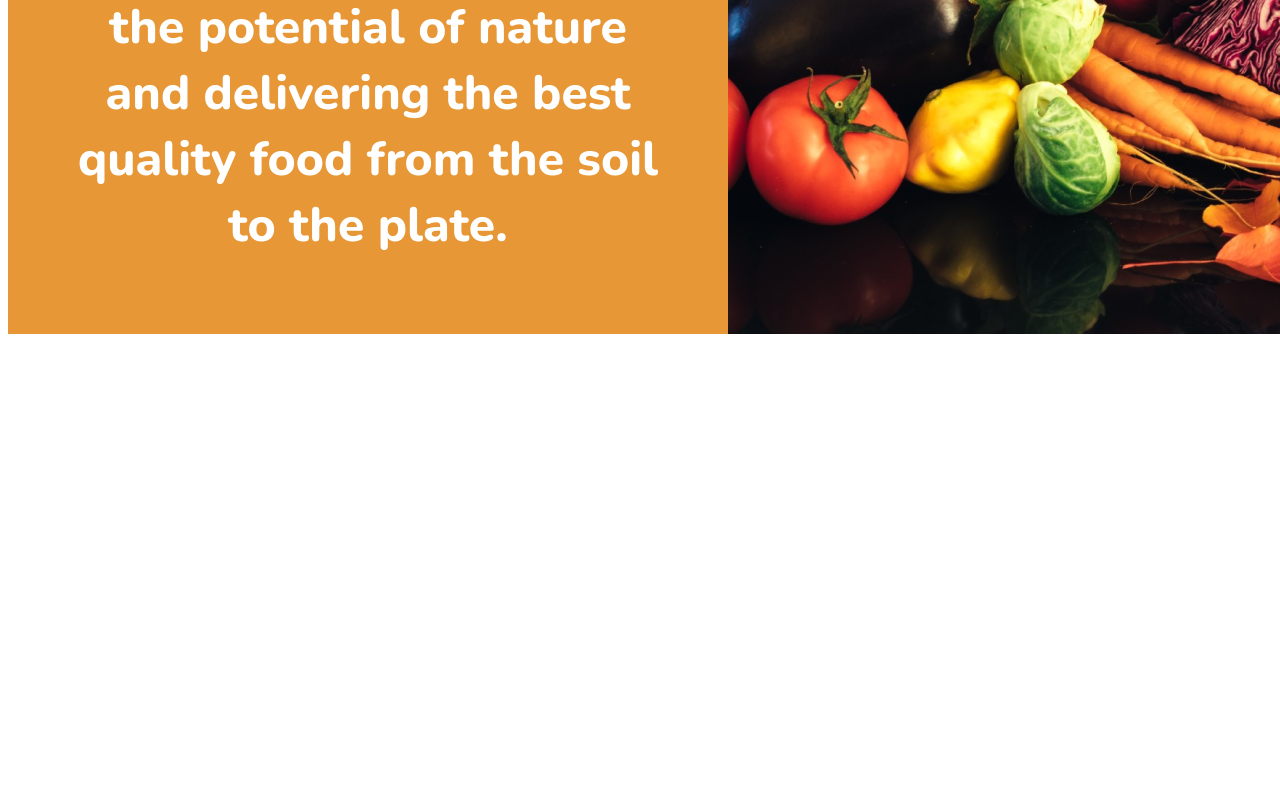
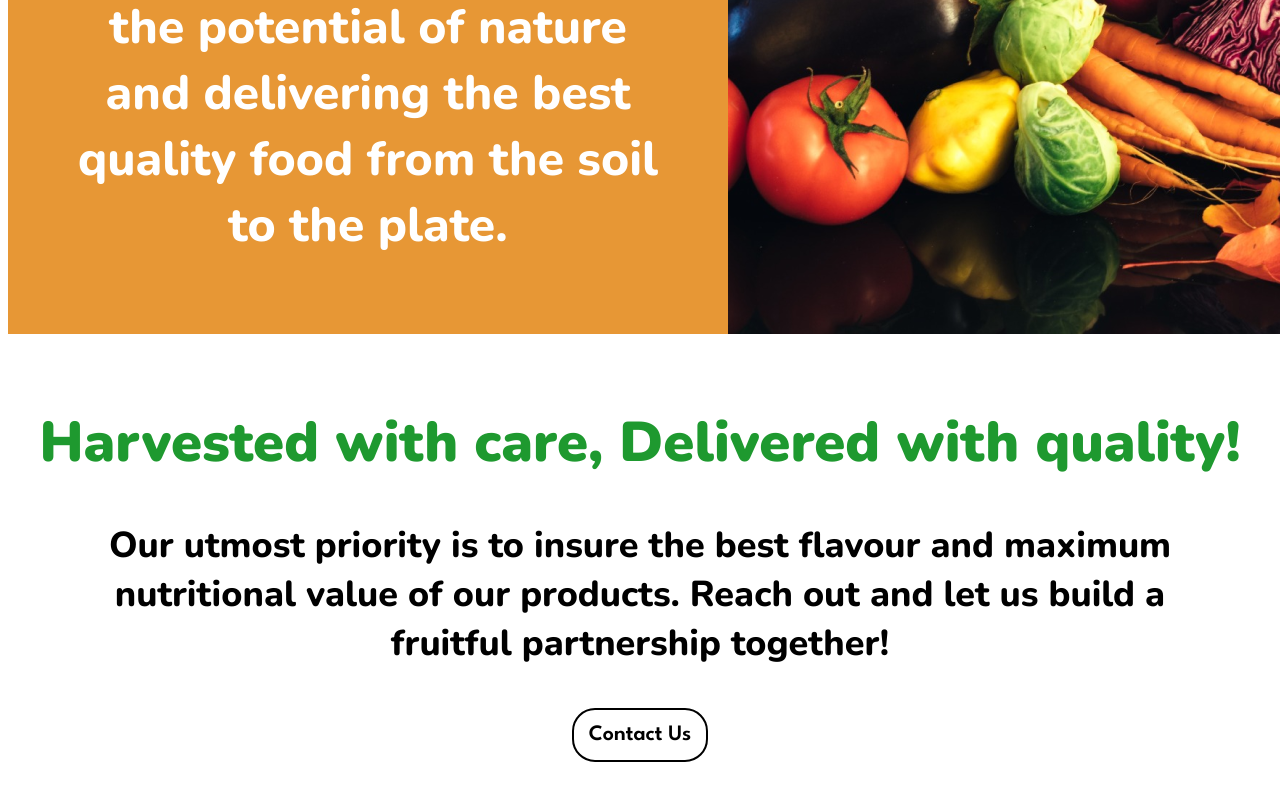
Before and after one commit to darwishibra/KnoozMisr, a React (Create React App) app: page /home in a window 1280 px wide. Shown: the part 3190-3990 px from the top of the page. Before the commit the page ends 3528 px from the top, so only its background shows below. Built offline with nearby package versions, Linux system fonts and the light colour scheme.

Commit message:
Developed CTA section that includes a heading, a subheading and a call to action button that will eventually link to the Contact Us page

```diff
--- a/src/components/BoxSection.module.css
+++ b/src/components/BoxSection.module.css
@@ -2,12 +2,14 @@
     width: 100%;
     max-width: 1440px;
     margin: 0 auto;
+    margin-bottom: 630px;
     height: 800px;
 }
 
 .BoxSection .textRight {
     display: grid;
     grid-template-columns: 50% 50%;
+    position: relative;
 }
 .BoxSection .textRight .imageLeft {
     grid-column: 1;
@@ -41,8 +43,8 @@
 }
 .BoxSection .textRight .vision .visionTitle .visionImage {
     position: absolute;
-    right: -413px;
-    top: 2146px;
+    left: 413px;
+    top: 62px;
     width: 100%;
     z-index: -1;
 
@@ -52,6 +54,7 @@
     gap: 0px;
     grid-template-columns: 1fr 1fr;
     grid-template-areas: "mission imageRight";
+    position: relative;
 
 
 }
@@ -68,7 +71,7 @@
     text-align: center;
     height: 720px;
     width: 720px;
-    overflow-wrap: break-word;
+
     z-index: -2;
 
 }
@@ -89,7 +92,7 @@
 }
 .BoxSection .textLeft .mission .missionTitle .missionImage {
     position: absolute;
-    left: 622px;
-    top: 2881px;
+    left: 392px;
+    top: 77px;
     z-index: -1;
 }
--- /dev/null
+++ b/src/components/CTASection.js
@@ -0,0 +1,19 @@
+
+import styles from './CTASection.module.css';
+import Button from './Button';
+
+export default function CTASection() {
+  return (
+    <div className= {styles.CTASection} >
+        <div className = {styles.heading}>
+        Harvested with care, Delivered with quality!
+        </div>
+        <div className = {styles.subheading}>
+        Our utmost priority is to insure the best flavour and maximum nutritional value of our products. Reach out and let us build a fruitful partnership together!
+        </div>
+        <div className = {styles.button}>
+            <Button text = "Contact Us" background-color = "#FFFFFF"/>
+        </div>
+    </div>
+  )
+}
--- /dev/null
+++ b/src/components/CTASection.module.css
@@ -0,0 +1,25 @@
+.CTASection {
+    height: 564px;
+    position: relative;
+    width: 100%;
+    max-width: 1440px;
+    margin: 0 auto;
+    text-align: center;
+    z-index: 1;
+}
+
+.CTASection .heading {
+    color: #1e992f;
+    font-family: "Nunito", Helvetica;
+    font-size: 56px;
+    font-weight: 900;
+    padding-top: 80px;
+}
+
+.CTASection .subheading {
+    color: #000000;
+    font-family: "Nunito", Helvetica;
+    font-size: 36px;
+    font-weight: 800;
+    padding: 40px 95px;
+}
--- a/src/pages/Home.js
+++ b/src/pages/Home.js
@@ -4,6 +4,7 @@ import HeroHome from '../components/HeroHome';
 import SingleImageSection from '../components/SingleImageSection';
 import LinkedSection from '../components/LinkedSection';
 import BoxSection from '../components/BoxSection';
+import CTASection from '../components/CTASection';
 
 
 export default function Home() {
@@ -14,6 +15,7 @@ export default function Home() {
       <SingleImageSection />
       <LinkedSection />
       <BoxSection />
+      <CTASection />
     </div>
   )
 }
```
